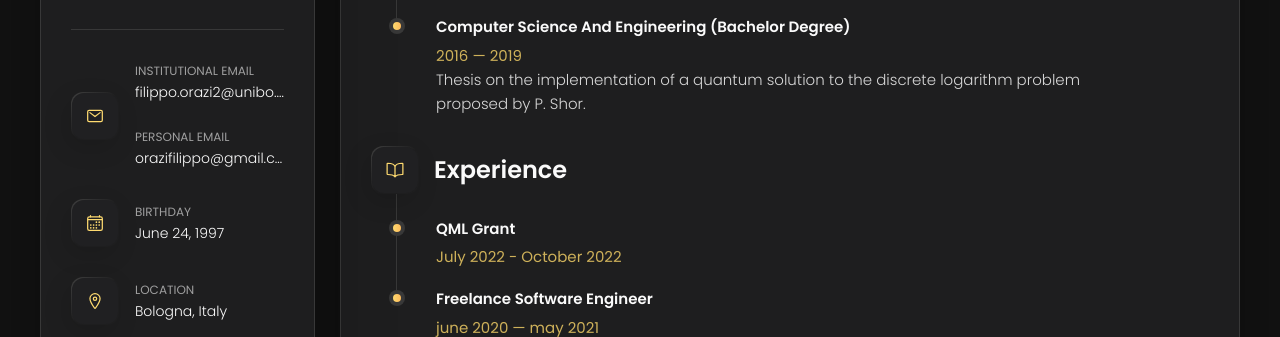
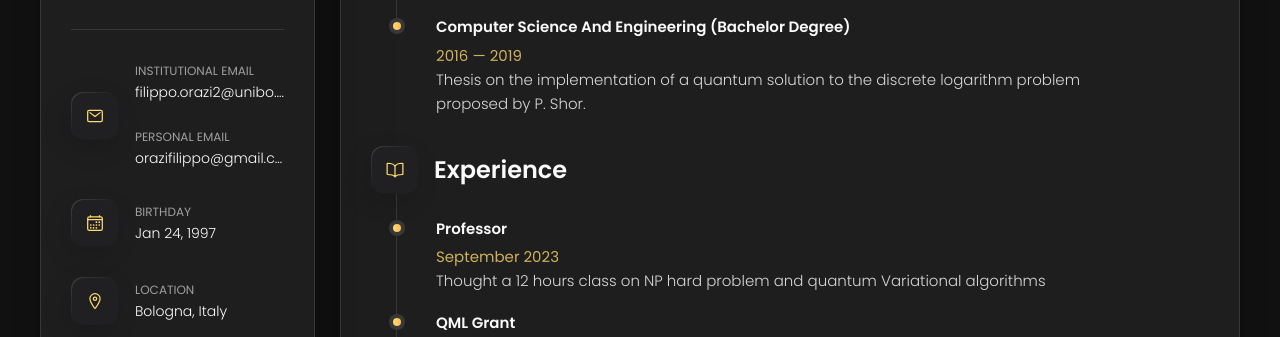
Before and after one commit to filorazi/filorazi.github.io, a plain HTML site: page index.html in a window 1280 px wide. Both pictures are taken after a click on the button "Resume". Shown: the part 434-771 px from the top of the page. Drawn offline with nearby package versions, Linux system fonts and the light colour scheme.

Commit message:
Update index.html

```diff
--- a/index.html
+++ b/index.html
@@ -94,7 +94,7 @@
             <div class="contact-info">
               <p class="contact-title">Birthday</p>
 
-              <time datetime="1982-06-23">June 24, 1997</time>
+              <time datetime="1982-06-23">Jan 24, 1997</time>
             </div>
 
           </li>
@@ -539,6 +539,17 @@
           </div>
 
           <ol class="timeline-list">
+            <li class="timeline-item">
+
+              <h4 class="h4 timeline-item-title">Professor</h4>
+
+              <span>September 2023</span>
+
+              <p class="timeline-text">
+                Thought a 12 hours class on NP hard problem and quantum Variational algorithms
+              </p>
+
+            </li>
             <li class="timeline-item">
 
               <h4 class="h4 timeline-item-title">QML Grant</h4>
```
